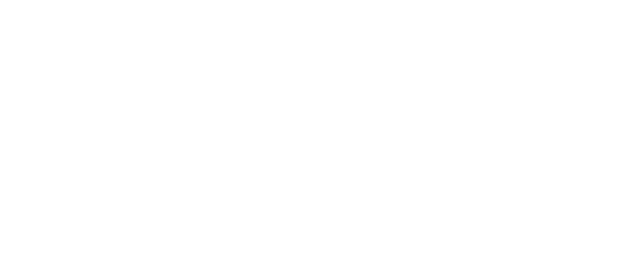
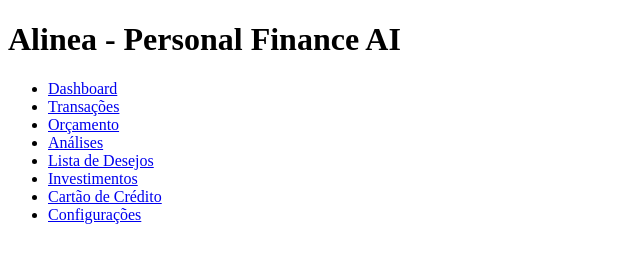
Before and after one commit to oneGabi/Initial-structure-of-Alinea-financial-AI-system, a plain HTML site: page index.html in a window 1280 px wide. Shown: the whole page, without its empty margins (0-640 px from the left). Drawn offline with Linux system fonts and the light colour scheme.

Commit message:
Estrutura base do Alinea

```diff
--- a/index.html
+++ b/index.html
@@ -1,11 +1,24 @@
 <!DOCTYPE html>
 <html lang="en">
 <head>
-    <meta charset="UTF-8">
-    <meta name="viewport" content="width=device-width, initial-scale=1.0">
-    <title>Alinea</title>
+  <meta charset="UTF-8" />
+  <meta name="viewport" content="width=device-width, initial-scale=1.0" />
+  <title>Alinea - Home</title>
+  <link rel="stylesheet" href="css/style.css" />
 </head>
 <body>
-
+  <h1>Alinea - Personal Finance AI</h1>
+  <nav>
+    <ul>
+      <li><a href="dashboard/dashboard.html">Dashboard</a></li>
+      <li><a href="transactions/transactions.html">Transações</a></li>
+      <li><a href="budgets/budget.html">Orçamento</a></li>
+      <li><a href="analytics/analytics.html">Análises</a></li>
+      <li><a href="wishlist/wishlist.html">Lista de Desejos</a></li>
+      <li><a href="investments/investments.html">Investimentos</a></li>
+      <li><a href="credit/credit.html">Cartão de Crédito</a></li>
+      <li><a href="settings/settings.html">Configurações</a></li>
+    </ul>
+  </nav>
 </body>
 </html>
```
Also changed, not shown: analytics/analytics.html (added), auth/auth.html (added), budgets/budget.html (added), credit/credit.html (added), dashboard/dashboard.html (added), investments/investments.html (added), settings/settings.html (added), transactions/transactions.html (added), wishlist/wishlist.html (added).
